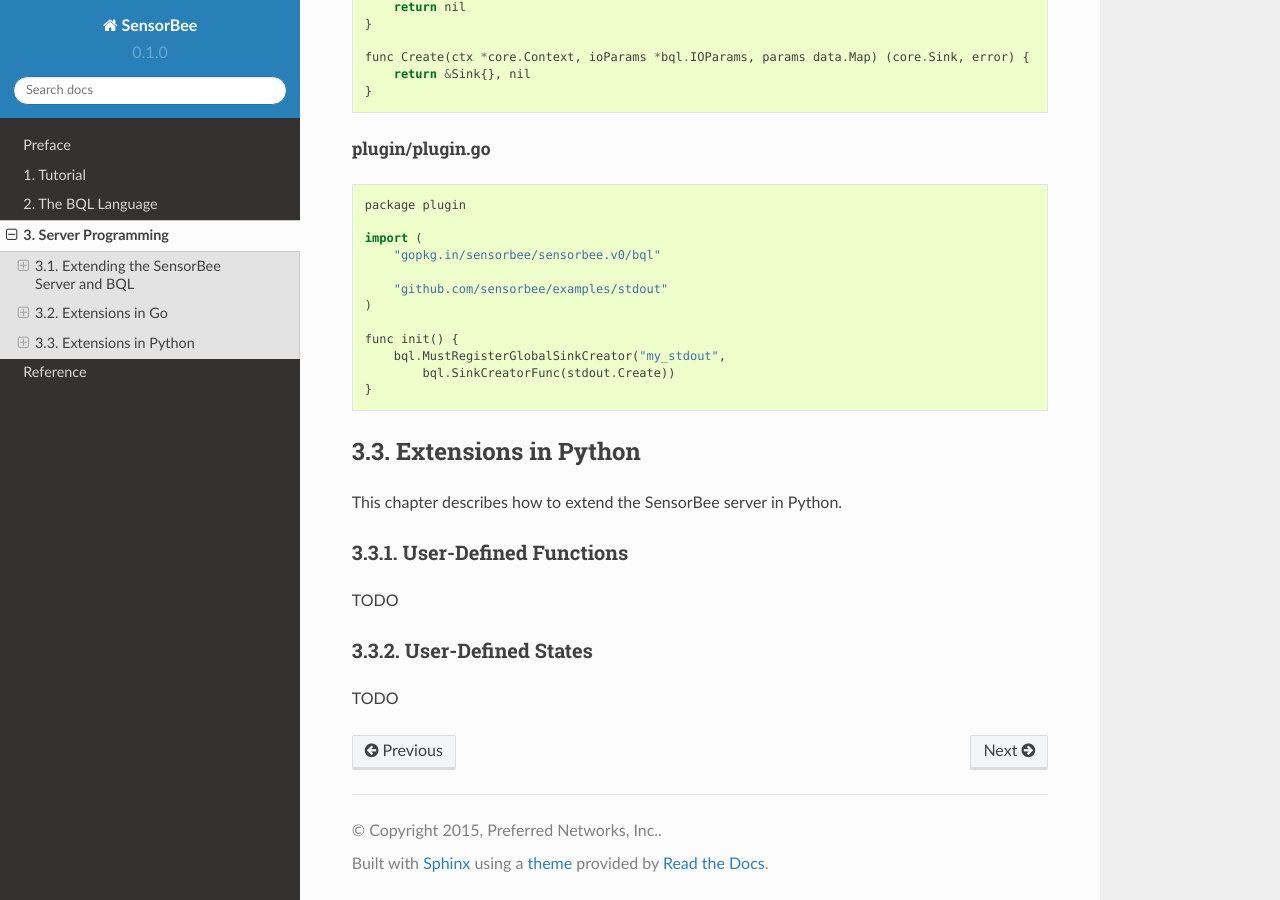
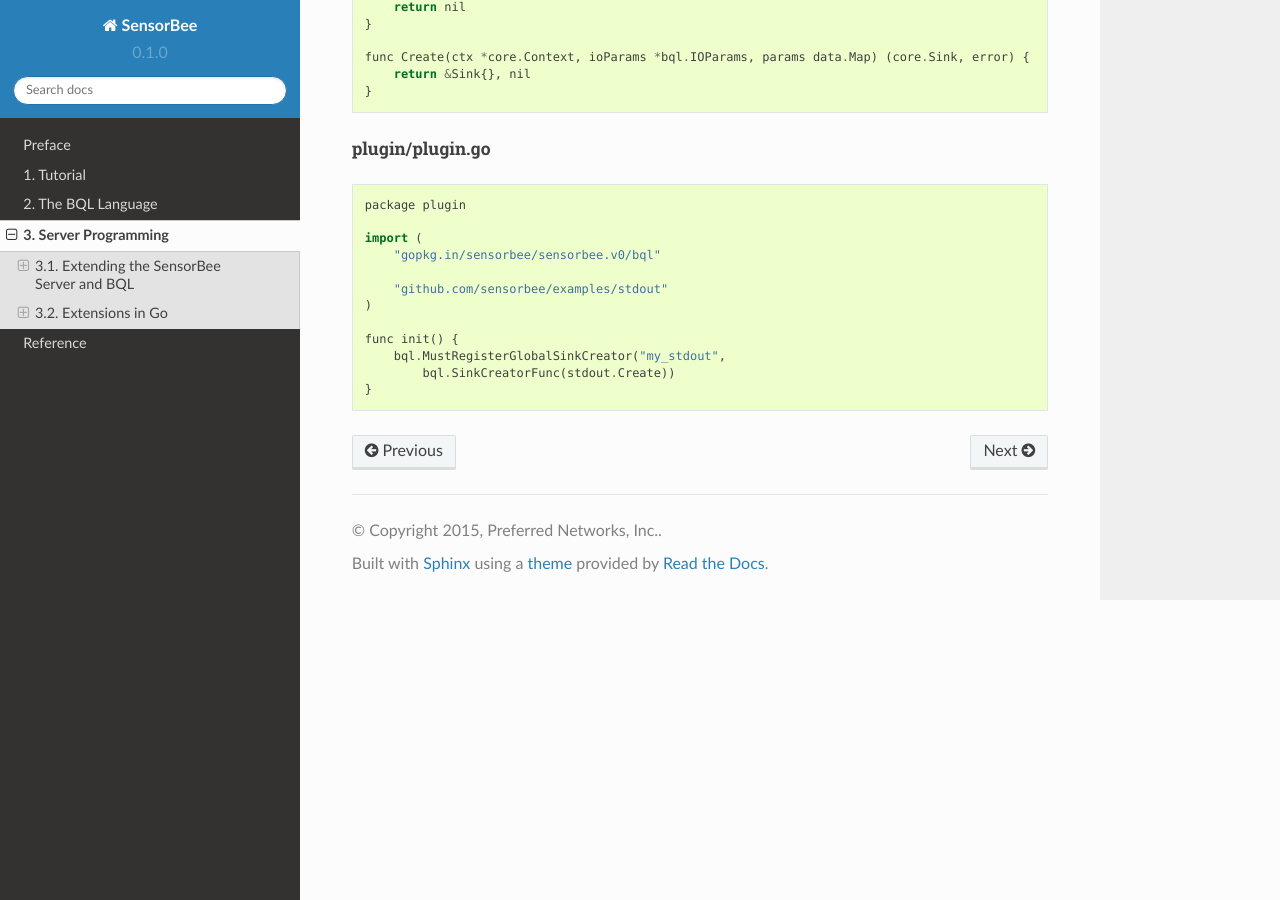
Before and after one commit to sensorbee/docs, a Sphinx documentation site: the page built from source/server_programming.rst, in a window 1280 px wide and 900 px high, scrolled down 45861 px. Built offline with Sphinx 7.4.7 and the Read the Docs theme 2.0.0, drawn with Linux system fonts in a browser that asks for light colours.

Commit message:
Remove incomplete Python programming chapter

```diff
--- a/source/server_programming.rst
+++ b/source/server_programming.rst
@@ -24,4 +24,3 @@
 
 .. include:: /server_programming/extend.rst
 .. include:: /server_programming/go.rst
-.. include:: /server_programming/python.rst
--- a/source/server_programming/python.rst
+++ /dev/null
@@ -1,8 +0,0 @@
-********************
-Extensions in Python
-********************
-
-This chapter describes how to extend the SensorBee server in Python.
-
-.. include:: /server_programming/python/udfs.rst
-.. include:: /server_programming/python/states.rst
--- a/source/server_programming/python/states.rst
+++ /dev/null
@@ -1,4 +0,0 @@
-User-Defined States
-===================
-
-TODO
--- a/source/server_programming/python/udfs.rst
+++ /dev/null
@@ -1,4 +0,0 @@
-User-Defined Functions
-======================
-
-TODO
```
